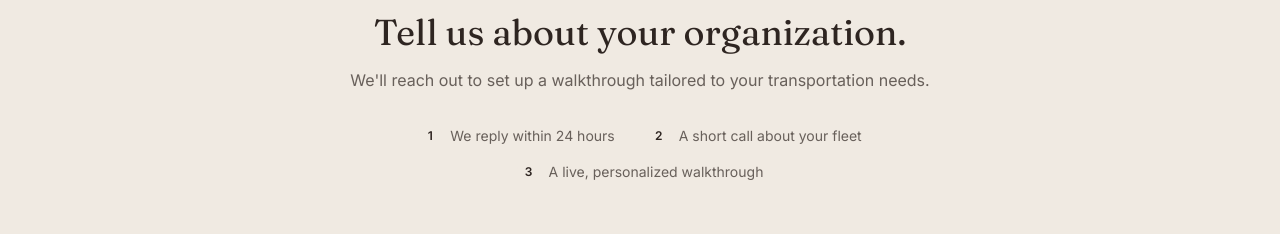
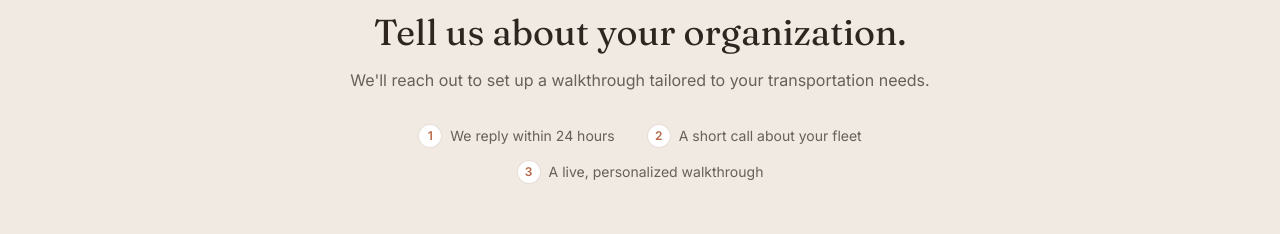
Before and after one commit to BitByGopal/ridex360-website, a Next.js app: page / in a window 1280 px wide. Shown: the part 10640-10874 px from the top of the page. Built offline with nearby package versions, Linux system fonts and the light colour scheme.

Commit message:
Edited DemoSection

```diff
--- a/components/DemoSection.tsx
+++ b/components/DemoSection.tsx
@@ -23,7 +23,7 @@ export default function DemoSection() {
       <div className="mx-auto mt-8 flex max-w-2xl flex-wrap items-center justify-center gap-x-8 gap-y-3">
         {steps.map((s) => (
           <div key={s.n} className="flex items-center gap-2 text-sm text-charcoal/70">
-            <span className="flex h-6 w-6 shrink-0 items-center justify-center rounded-full bg-linen text-xs font-semibold text-charcoal">
+            <span className="flex h-6 w-6 shrink-0 items-center justify-center rounded-full border border-taupe/60 bg-white text-xs font-semibold text-apricot">
               {s.n}
             </span>
             {s.label}
```
